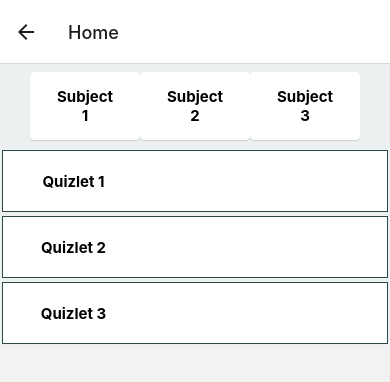
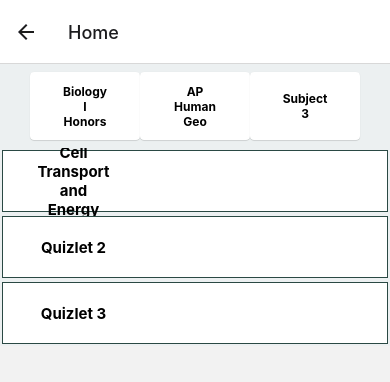
Before and after one commit to otpidusmatar/Class-King-App, a React Native app: screen /Home in a window 390 px wide. Shown: the top 382 px of the page. Built offline with nearby package versions, Linux system fonts and the light colour scheme.

Commit message:
Added Subject Bar Text & BCTE

```diff
--- a/Home.jsx
+++ b/Home.jsx
@@ -16,7 +16,7 @@
           <Pressable
               style={styles.button}
               onPress={() => setChosenSubject(0)}>
-              <Text style={styles.buttonLabel}>Subject 1</Text>
+              <Text style={styles.buttonLabel}>Biology I Honors</Text>
             </Pressable>
           </View>
       </Card>
@@ -25,7 +25,7 @@
           <Pressable
               style={styles.button}
               onPress={() => setChosenSubject(1)}>
-              <Text style={styles.buttonLabel}>Subject 2</Text>
+              <Text style={styles.buttonLabel}>AP Human Geo</Text>
           </Pressable>
         </View>
       </Card>
@@ -48,7 +48,7 @@
   switch (chosenSubject) {
     case 0:
       return [
-        { 'name': 'Quizlet 1', 'id': 1 },
+        { 'name': 'Cell Transport and Energy', 'id': 1 },
         { 'name': 'Quizlet 2', 'id': 2 },
         { 'name': 'Quizlet 3', 'id': 3 },
       ];
@@ -113,14 +113,14 @@
   },
   buttonForList: {
     borderRadius: 10,
-    width: '25%',
+    width: '20%',
     height: '10%',
     alignItems: 'center',
     justifyContent: 'center',
     flexDirection: 'row',
   },
   buttonLabel: {
-    fontSize: 15,
+    fontSize: 12,
     fontWeight: 'bold',
     textAlign: 'center',
     position: 'absolute',
```
